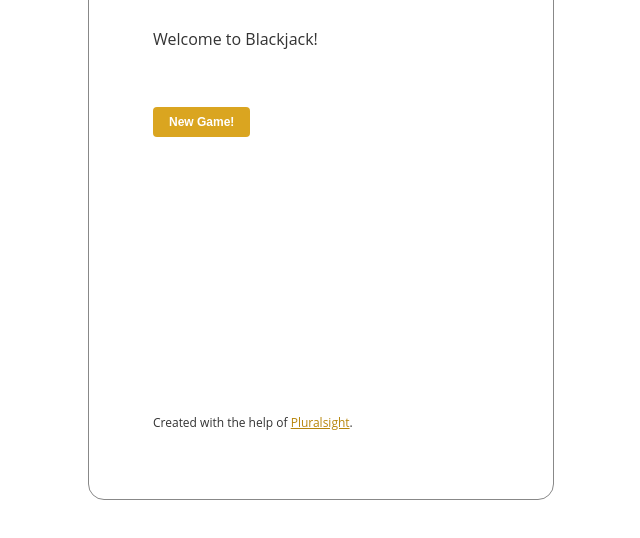
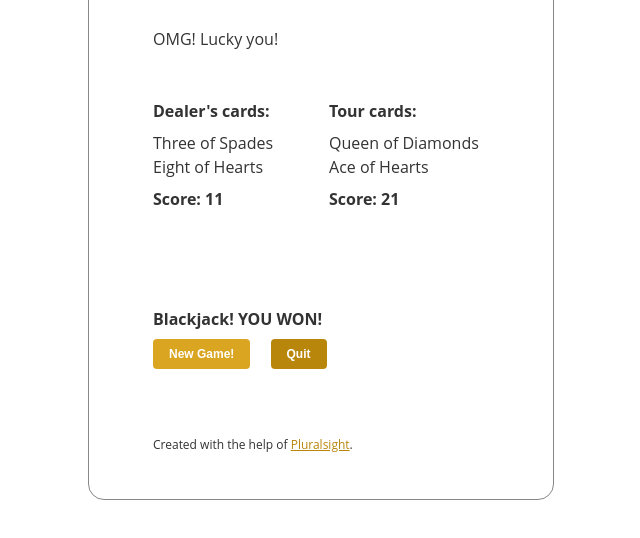
Before and after one commit to romanareyna/blackjack, a plain HTML site: page game.html in a window 1280 px wide. Both pictures are taken after a click on the button "New Game!". Shown: the part 158-696 px from the top of the page, without its empty margins (319-959 px from the left). Drawn offline with Linux system fonts and the light colour scheme.

Commit message:
Added "Quit" button

```diff
--- a/game.html
+++ b/game.html
@@ -18,12 +18,12 @@
               </div>
               <div class="game" id="game-table">
                   <div class="dealer">
-                      <h4>Dealer has:</h4>
+                      <h4>Dealer's cards:</h4>
                       <p id="dealer-cards"></p>
                       <p class="score">Score: <span id="dealer-score"></span></p>
                   </div>
                   <div class="player">
-                      <h4>Player has:</h4>
+                      <h4>Tour cards:</h4>
                       <p id="player-cards"></p>
                       <p class="score">Score: <span id="player-score"></span></p>
                   </div>
@@ -35,6 +35,7 @@
                    <button id="new-game-button">New Game!</button>
                    <button id="hit-button">Hit!</button>
                    <button id="stay-button">Stay</button>
+                   <button id="quit-button">Quit</button>
               </div>
             </main>
           <footer class="footer">
```
